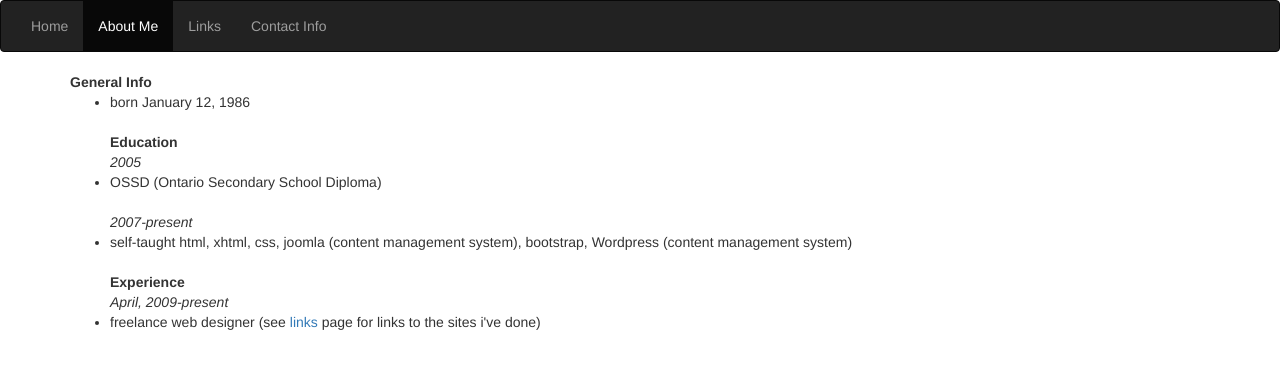
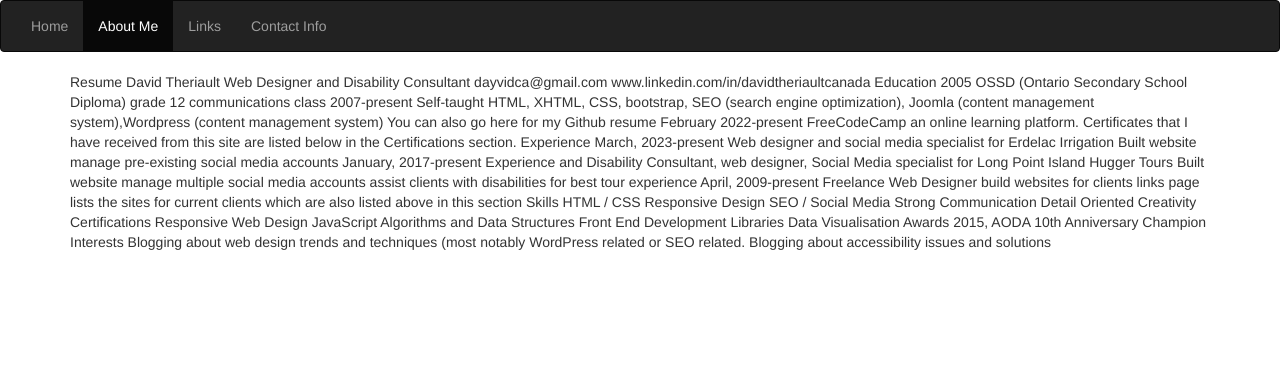
Before and after one commit to David-Theriault/David-Theriault.github.io, a plain HTML site: page about-me.html in a window 1280 px wide. Drawn offline with nearby package versions, Linux system fonts and the light colour scheme.

Commit message:
Update about-me.html

```diff
--- a/about-me.html
+++ b/about-me.html
@@ -25,17 +25,54 @@
 				</div>
 		</nav>
 <div class="container">
-<strong>General Info</strong><br />
-<ul>
-<li>born January 12, 1986</li><br />
-<strong>Education</strong><br />
-<i>2005</i>
-<li>OSSD (Ontario Secondary School Diploma)</li><br />
-<i>2007-present</i><br />
-<li>self-taught html, xhtml, css, joomla (content management system), bootstrap, Wordpress (content management system)</li><br />
-<strong>Experience</strong><br />
-<i>April, 2009-present</i><br />
-<li>freelance web designer (see <a href="/links.html">links</a> page for links to the sites i've done)</li><br />
+Resume
+
+David Theriault
+Web Designer and Disability Consultant
+dayvidca@gmail.com
+www.linkedin.com/in/davidtheriaultcanada
+Education
+2005
+OSSD (Ontario Secondary School Diploma)
+grade 12 communications class
+2007-present
+Self-taught
+HTML, XHTML, CSS, bootstrap, SEO (search engine optimization), Joomla (content management system),Wordpress (content management system)
+You can also go here for my Github resume
+February 2022-present
+FreeCodeCamp an online learning platform. Certificates that I have received from this site are listed below in the Certifications section.
+Experience
+March, 2023-present
+Web designer and social media specialist for Erdelac Irrigation
+Built website
+manage pre-existing social media accounts
+January, 2017-present
+Experience and Disability Consultant, web designer, Social Media specialist for Long Point Island Hugger Tours
+Built website
+manage multiple social media accounts
+assist clients with disabilities for best tour experience
+April, 2009-present
+Freelance Web Designer
+build websites for clients
+links page lists the sites for current clients which are also listed above in this section
+Skills
+HTML / CSS
+Responsive Design
+SEO / Social Media
+Strong Communication
+Detail Oriented
+Creativity
+Certifications
+Responsive Web Design
+JavaScript Algorithms and Data Structures
+Front End Development Libraries
+Data Visualisation
+Awards
+2015, AODA 10th Anniversary Champion
+Interests
+Blogging about web design trends and techniques (most notably WordPress related or SEO related.
+Blogging about accessibility issues and solutions
+
 </ul>
 </div>
 </body>
```
